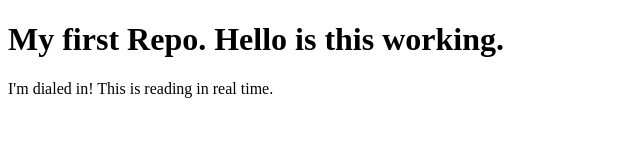
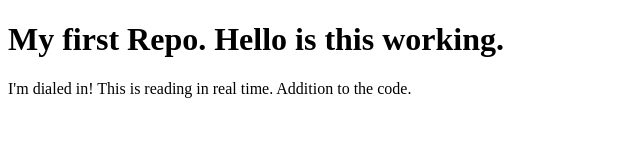
Before and after one commit to ElijahMac03/index.html, a plain HTML site: page index.html in a window 1280 px wide. Shown: the whole page, without its empty margins (0-640 px from the left). Drawn offline with Linux system fonts and the light colour scheme.

Commit message:
update page content

```diff
--- a/index.html
+++ b/index.html
@@ -7,6 +7,6 @@
   </head>
   <body>
     <h1>My first Repo. Hello is this working.</h1>
-    <p>I'm dialed in! This is reading in real time.</p>
+    <p>I'm dialed in! This is reading in real time. Addition to the code.</p>
   </body>
 </html>
```
